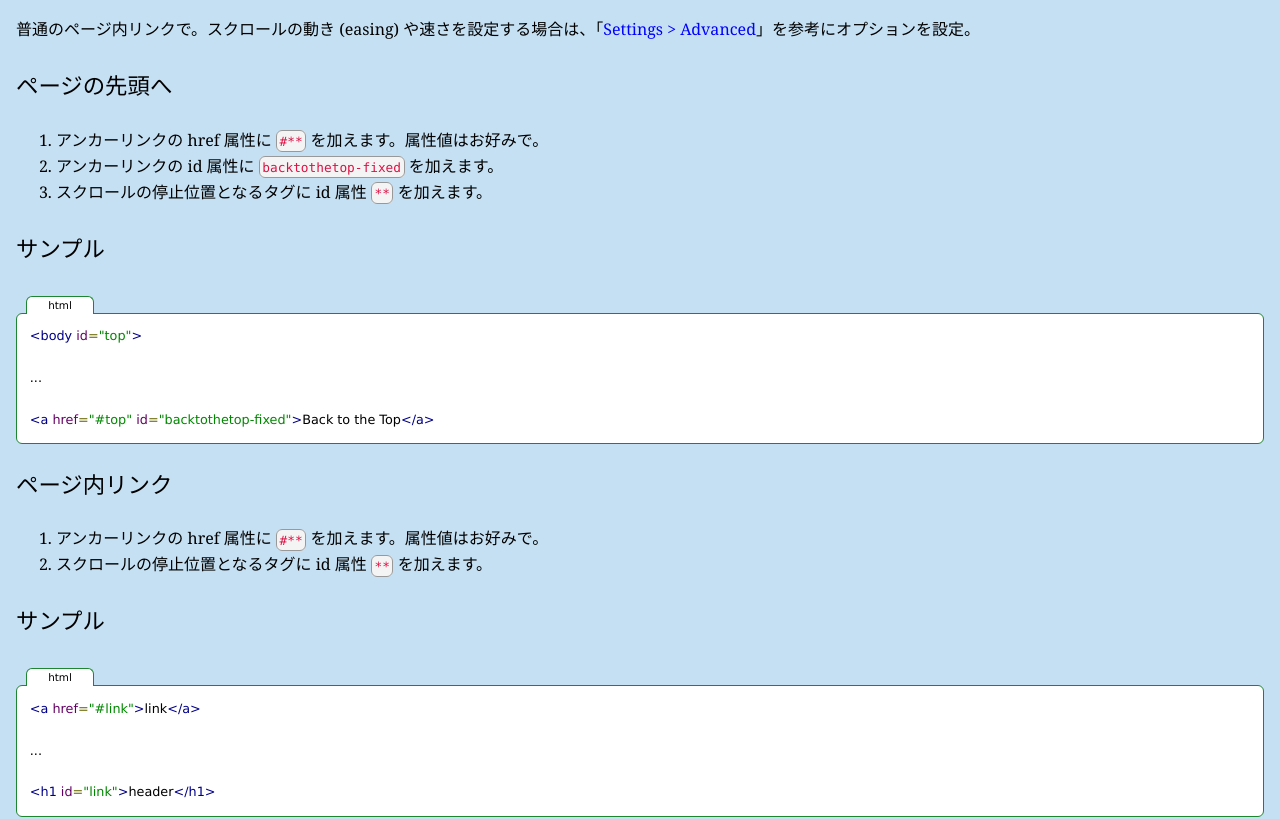
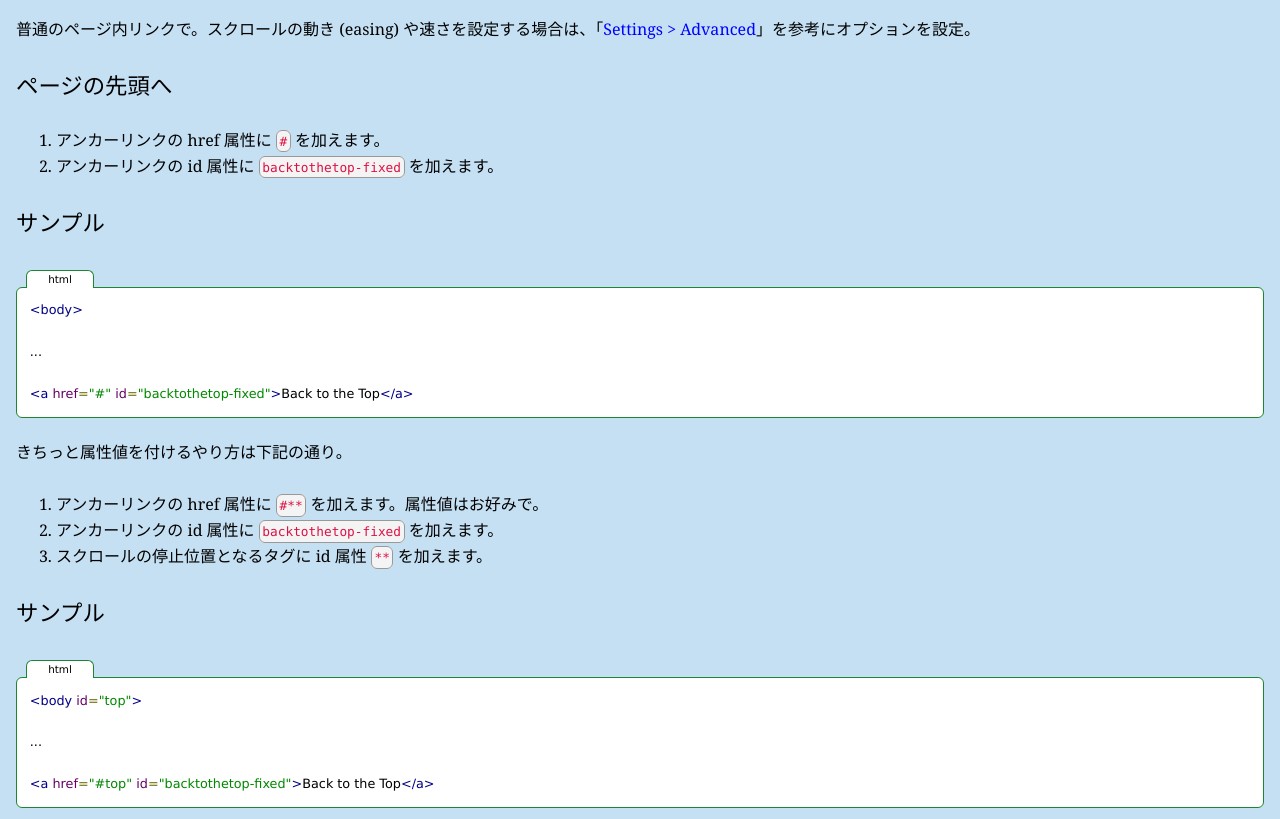
Before and after one commit to thingsym/jquery.backtothetop, a website: page docs-ja.html in a window 1280 px wide. Shown: the part 1780-2599 px from the top of the page. Drawn offline with nearby package versions, Linux system fonts and the light colour scheme; a web font is replaced by a local one.

Commit message:
edit docs

```diff
--- a/docs-ja.html
+++ b/docs-ja.html
@@ -97,6 +97,23 @@
 <p>普通のページ内リンクで。スクロールの動き (easing) や速さを設定する場合は、「<a href="#Advanced">Settings &gt; Advanced</a>」を参考にオプションを設定。</p>
 
 <h3>ページの先頭へ</h3>
+
+<ol>
+<li>アンカーリンクの href 属性に <code>#</code> を加えます。</li>
+<li>アンカーリンクの id 属性に <code>backtothetop-fixed</code> を加えます。</li>
+</ol>
+
+<h3>サンプル</h3>
+<span class="prettylabel">html</span>
+<pre class="prettyprint">
+&lt;body&gt;
+
+...
+
+&lt;a href="#" id="backtothetop-fixed"&gt;Back to the Top&lt;/a&gt;
+</pre>
+
+<p>きちっと属性値を付けるやり方は下記の通り。</p>
 
 <ol>
 <li>アンカーリンクの href 属性に <code>#**</code> を加えます。属性値はお好みで。</li>
@@ -333,7 +350,7 @@ id 属性での指定より優先されます</td>
 
 <p>Dual licensed under the MIT and GNU General Public License v2.0 (GPLv2) licenses.</p>
 
-<p>Copyright (c) 2012-2014 by thingsym</p>
+<p>Copyright (c) 2012-2015 by thingsym</p>
 
 <h3>The MIT License (MIT)</h3>
 
```
Also changed, not shown: docs.html (+18 -1 lines).
